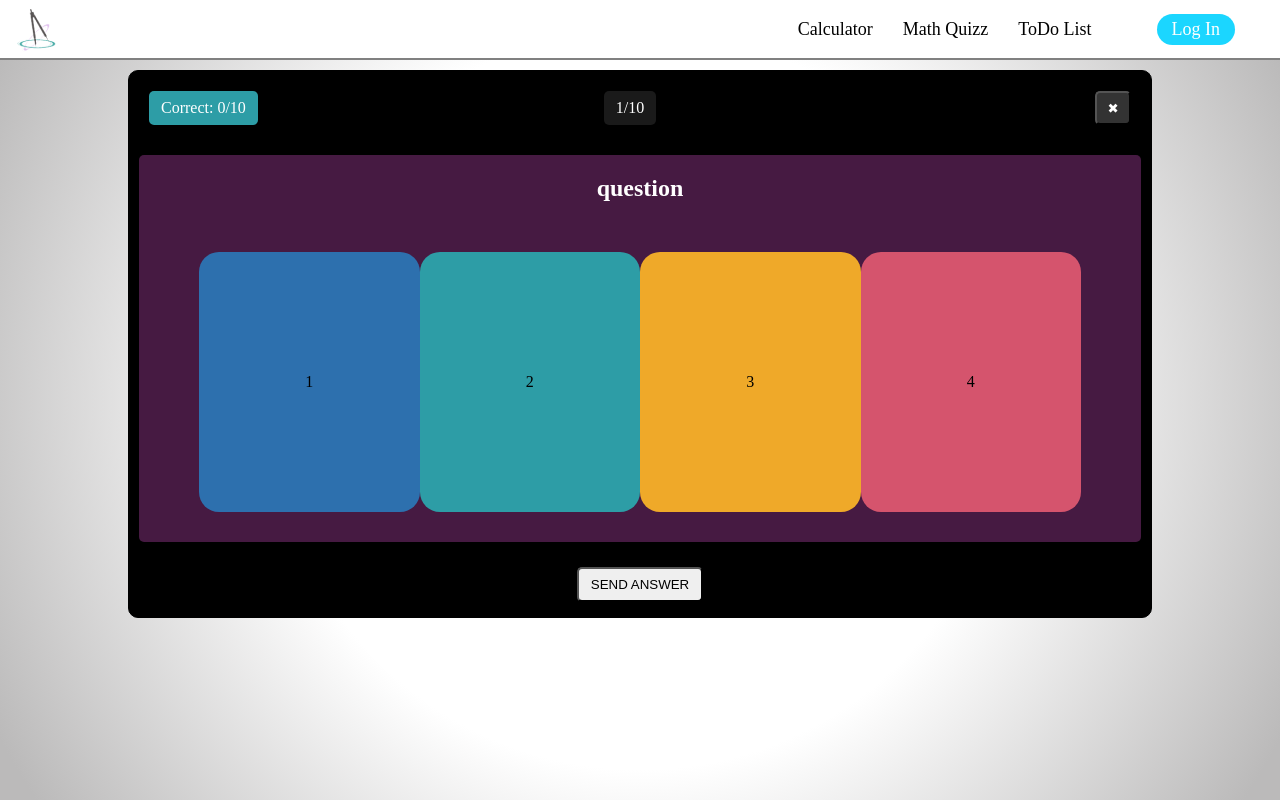
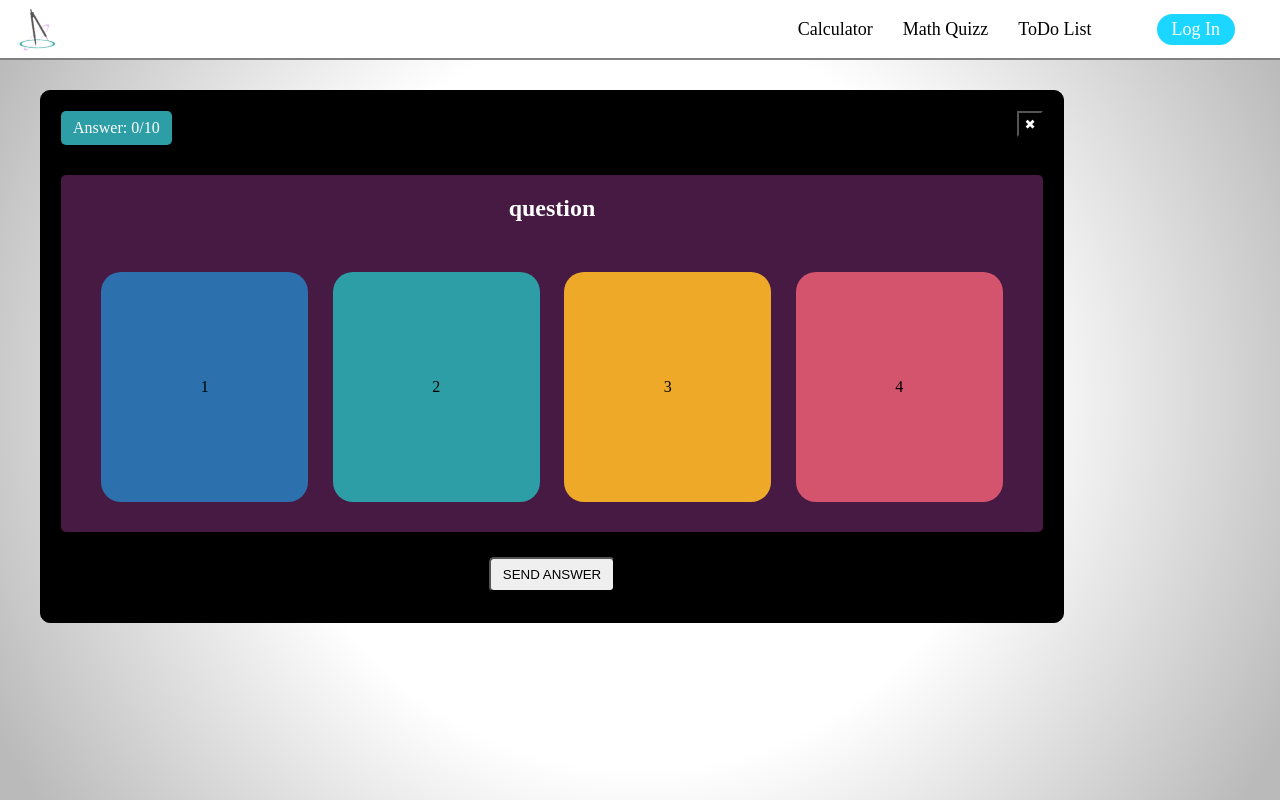
Before and after one commit to dnscrst/utility-project, a Vue app: page /mathquiz in a window 1280 px wide. Both pictures are taken after a click on the button "START QUIZ". Built offline with nearby package versions, Linux system fonts and the light colour scheme.

Commit message:
quiz-update

```diff
--- a/src/components/Quiz.vue
+++ b/src/components/Quiz.vue
@@ -1,8 +1,8 @@
 <template>
   <div class="math-quiz">
     <header>
-      <span>Correct: 0/10</span>
-      <span id="answer-number">1/10</span>
+      <span>Answer: 0/10</span>
+<!--      <span id="answer-number">1/10</span>-->
       <button  @click="handleExit">&#x2716;</button>
     </header>
     <div class="question-container">
@@ -55,16 +55,17 @@ export default {
 <style lang="scss">
 @import "src/styles/base-classes.scss";
 @import "src/styles/base.scss";
+@media only screen and (min-width: 0) {
   .math-quiz{
-  width: 80% ;
-  height:auto;
+    width: 100% ;
+    height: auto;
     background-color: black;
     background-size: cover;
     background-repeat: no-repeat;
     display: block;
-  margin: 20px 40px;
+    margin: 0 40px;
     border: 1px solid black;
-  border-radius: 10px;
+    top: -48px;
     header{
       padding: 20px;
       display: flex;
@@ -79,43 +80,39 @@ export default {
       }
       #answer-number{
         background-color: rgba(255, 255, 255, 0.1);
-      margin-right: 93px;
+        margin-right: 55px;
       }
       button{
-      background-color: rgba(255, 255, 255, 0.2);
+        background-color:inherit;
         color:white;
-      width: 36px;
-      border-radius: 5px;
+        width: 26px;
+        height: 26px;
       }
     }
     .question-container{
       background-color: rgb(70 26 66);
       margin: 10px;
       border-radius: 5px;
-
       h2{
         padding: 20px;
         color: white;
-
       }
       .answers {
-
-      justify-content: space-between;
-      padding: 30px 60px;
-
+        flex-direction: column;
+        padding: 30px 40px;
         input {
           display: none;
         }
-
         label {
-        width: 260px;
-        height: 260px;
+          width: 100%;
+          height: 80px;
           border: none;
           border-radius: 20px;
           display: flex;
           align-items: center;
           justify-content: center;
           cursor: pointer;
+          margin-bottom: 13px;
         }
         #a{
           background-color: #2D70AE;
@@ -137,6 +134,40 @@ export default {
       border-radius: 5px;
     }
   }
+}
+@media only screen and (min-width: 768px) {}
+@media only screen and (min-width: 1140px) {
+  .math-quiz {
+    width: 80%;
+    margin: 40px 40px;
+    border-radius: 10px;
+    top: 0;
+    .question-container{
+      background-color: rgb(70 26 66);
+      margin:10px 20px;
+      border-radius: 5px;
+      h2{
+        padding: 20px;
+        color: white;
+      }
+      .answers {
+        justify-content: space-between;
+        padding: 30px 40px;
+        flex-direction: row;
+
+        label {
+          width: 23%;
+          height: 230px;
+          margin-bottom: 0;
+        }
+      }
+      }
+    #send-answer{
+      margin-bottom: 30px;
+    }
+  }
+}
+
 
 
 </style>
--- a/src/styles/base.scss
+++ b/src/styles/base.scss
@@ -7,6 +7,7 @@
   }
   body{
     background: rgb(255,255,255);
+    background-repeat: no-repeat;
     background: radial-gradient(circle, rgba(255,255,255,1) 0%, rgba(255,255,255,1) 49%, rgba(187,186,186,1) 96%);
   }
   body, html {
--- a/src/views/MathQuizView.vue
+++ b/src/views/MathQuizView.vue
@@ -32,11 +32,32 @@ export default {
 <style lang="scss">
 @import "src/styles/base-classes.scss";
 @import "src/styles/base.scss";
-.start-button{
-  margin-top: 18%;
-  padding: 30px 40px;
-  border: none;
-  border-radius: 5px;
-  background-color: lightblue;
+@media only screen and (min-width: 0){
+  .math-quiz-page{
+    flex-direction: column;
+    height: 100%;
+    .start-button{
+      text-align: center;
+      padding: 32px 0px;
+      border: none;
+      border-radius: 5px;
+      background-color: lightblue;
+      height: 74px;
+      width: 140px;
+      margin: 0 auto;
+  }
+
+  }
 }
+@media only screen and (min-width: 768px){
+  .start-button{
+
+  }
+}
+@media only screen and (min-width: 1140px){
+  .start-button{
+    margin-top: 18%;
+  }
+}
+
 </style>
```
Lines whose indentation alone changed are shown as unchanged.
